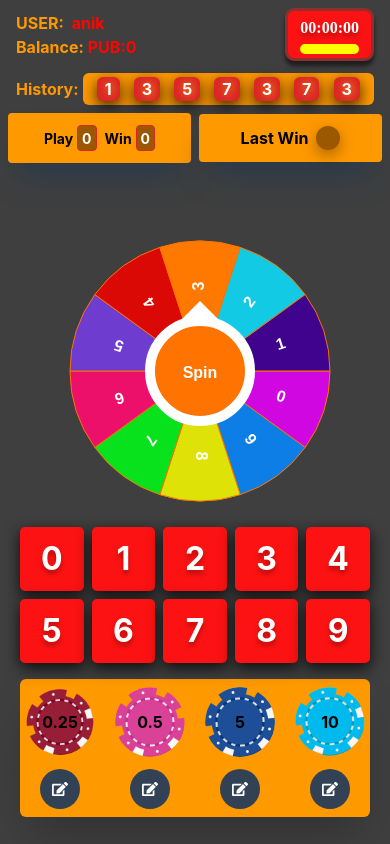
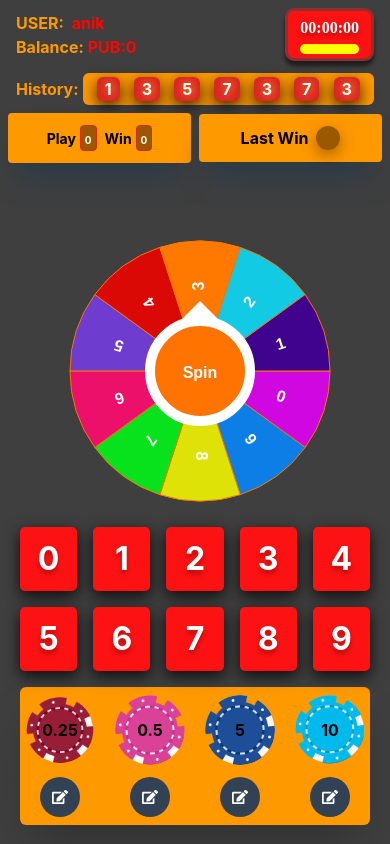
Before and after one commit to Anikcse19/Wheel_of_Luck, a React (Create React App) app: page / in a window 390 px wide. Built offline with nearby package versions, Linux system fonts and the light colour scheme; no server answers.

Commit message:
changed the design of mobile device

```diff
--- a/src/components/Shared/NumberBoxs.js
+++ b/src/components/Shared/NumberBoxs.js
@@ -37,7 +37,7 @@ const NumberBoxs = () => {
     setIsBetComplete,
   } = useContext(BetContext);
 
-  const [isHoverOnShade, setIsHoverOnShade] = useState(false);
+  const [isHoverOnShade, setIsHoverOnShade] = useState(true);
 
   const numbers = [0, 1, 2, 3, 4, 5, 6, 7, 8, 9];
 
@@ -85,14 +85,14 @@ const NumberBoxs = () => {
   });
 
   return (
-    <div className="relative  px-3 grid grid-cols-5 gap-2 md:gap-3 xl:gap-5 lg:mx-12">
+    <div className="relative  px-3 grid grid-cols-5 gap-4 md:gap-3 xl:gap-5 lg:mx-12">
       {isTimesUp && !showInitialModal && (
         <div
           onMouseEnter={() => setIsHoverOnShade(true)}
           onMouseLeave={() => setIsHoverOnShade(false)}
           className={`${
             isHoverOnShade && "bg-black"
-          } opacity-[.7] w-full h-full py-4 rounded-md flex justify-center items-center absolute  overflow-hidden z-[10000]`}
+          } opacity-[.7] w-full h-full py-4 p-12 rounded-md flex justify-center items-center absolute  overflow-hidden z-[10000]`}
         >
           {isHoverOnShade && (
             <div className=" my-2 px-3 py-2 lg:px-12 lg:py-6 xl:px-24 xl:py-12 flex flex-col justify-center items-center ">
@@ -172,8 +172,8 @@ const NumberBoxs = () => {
                     selectedColorButton.find((btn) => {
                       return btn.id === index && btn.value;
                     })
-                      ? "text-[32px] md:text-[40px] w-[20px] h-[39px] md:w-[32px] md:h-[57px] font-[700] text-black md:mt-5"
-                      : "text-[32px] md:text-[40px] w-[20px] h-[39px] md:w-[32px] md:h-[57px] font-[700] text-[#fff]  "
+                      ? "text-[32px] md:text-[40px]  font-[700] text-black"
+                      : "text-[32px] md:text-[40px] font-[700] text-[#fff]  "
                   }
                 >
                   {number}
--- a/src/components/Shared/PlayWinBox.js
+++ b/src/components/Shared/PlayWinBox.js
@@ -22,7 +22,7 @@ const playWinBox = () => {
           }}
           className="bg-[#9B5800] px-1 lg:px-5 lg:py-2 rounded border border-red-600"
         >
-          <span className="text-white font-bold text-[14px] lg:text-xl">{totalPlay}</span>
+          <span className="text-white font-bold text-[10px] lg:text-xl">{totalPlay}</span>
         </div>
       </div>
 
@@ -34,7 +34,7 @@ const playWinBox = () => {
           }}
           className="bg-[#9B5800] px-1 lg:px-5 lg:py-2 rounded border border-red-600"
         >
-          <span className="text-white font-bold text-[14px] lg:text-xl">{totalWin}</span>
+          <span className="text-white font-bold text-[10px] lg:text-xl">{totalWin}</span>
         </div>
       </div>
     </div>
```
